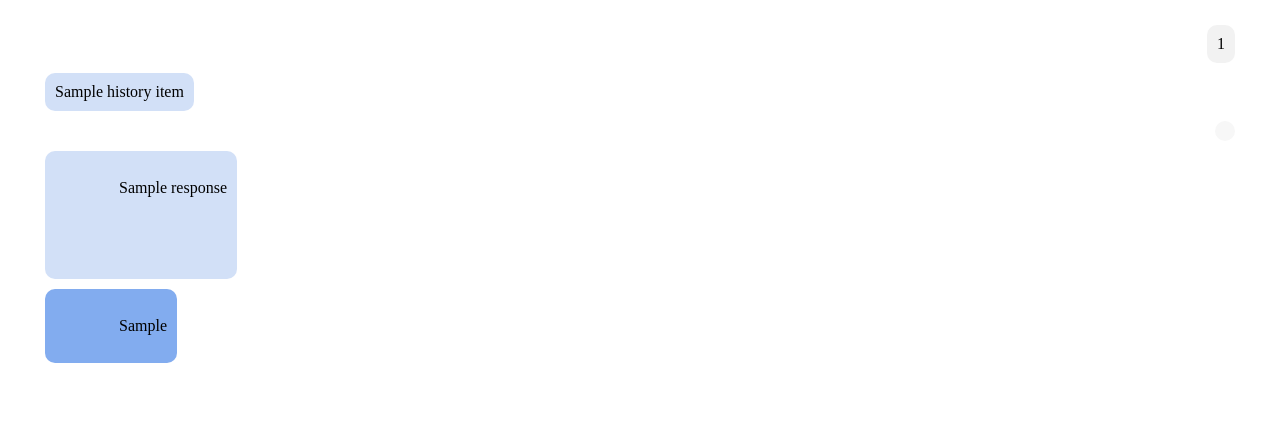
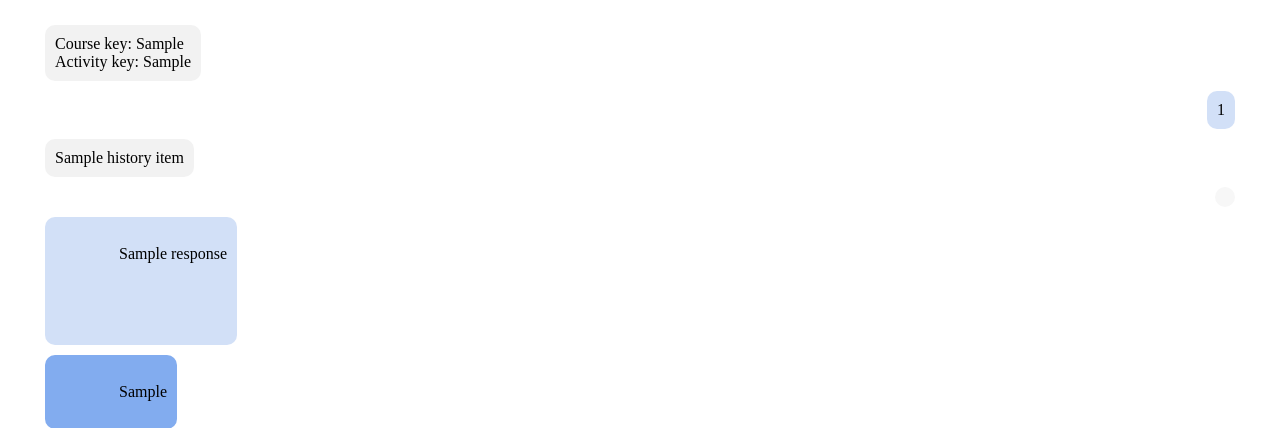
Before and after one commit to Petlja/PLCT-Server, a Python web app: template plct_server/eval/templates/comparison_template.html in a window 1280 px wide. Shown: the top 428 px of the page. Run offline with Jinja, Linux system fonts and the light colour scheme; the template is opened without the code that fills it: most values are stand-ins (such as "Sample title", 1, 10 or a date in 2020).

Commit message:
adding convo info to UI

```diff
--- a/plct_server/eval/templates/comparison_template.html
+++ b/plct_server/eval/templates/comparison_template.html
@@ -186,6 +186,8 @@
         {% for conversation in conversations %}
         <div class="chat-container" id="conversation-{{ conversation_index }}">
             <div class="history">
+                <div class="chat-message left">Course key: {{conversation.course_key}}
+Activity key: {{conversation.activity_key}}</div>
                 {% for history_item in conversation.history %}
                 <div class="chat-message right">{{ history_item[0] }}</div>
                 <div class="chat-message left">{{ history_item[1] }}</div>
```
